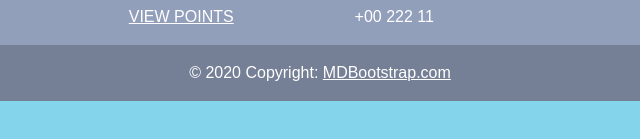
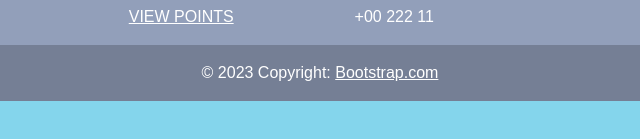
Before and after one commit to KEERTHIVASAN0/Bootstra-main, a plain HTML site: page index.html in a window 1280 px wide. Shown: the part 2506-2645 px from the top of the page, 320-960 px from the left. Drawn offline with nearby package versions, Linux system fonts and the light colour scheme.

Commit message:
Update index.html

```diff
--- a/index.html
+++ b/index.html
@@ -356,9 +356,9 @@
          class="text-center p-3"
          style="background-color: rgba(0, 0, 0, 0.2)"
          >
-      © 2020 Copyright:
+      © 2023 Copyright:
       <a class="text-white" href="https://mdbootstrap.com/"
-         >MDBootstrap.com</a
+         >Bootstrap.com</a
         >
     </div>
 
```
